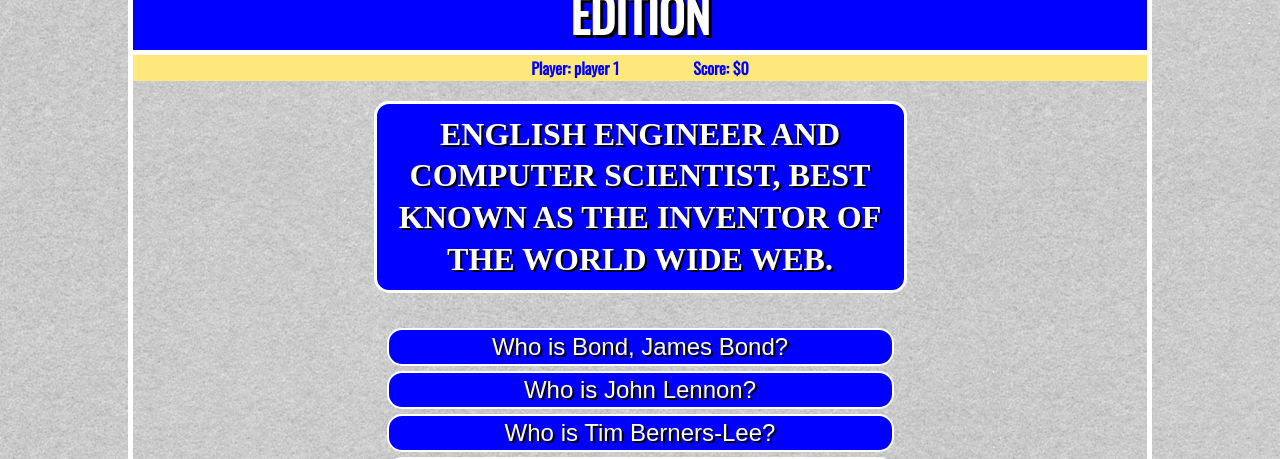
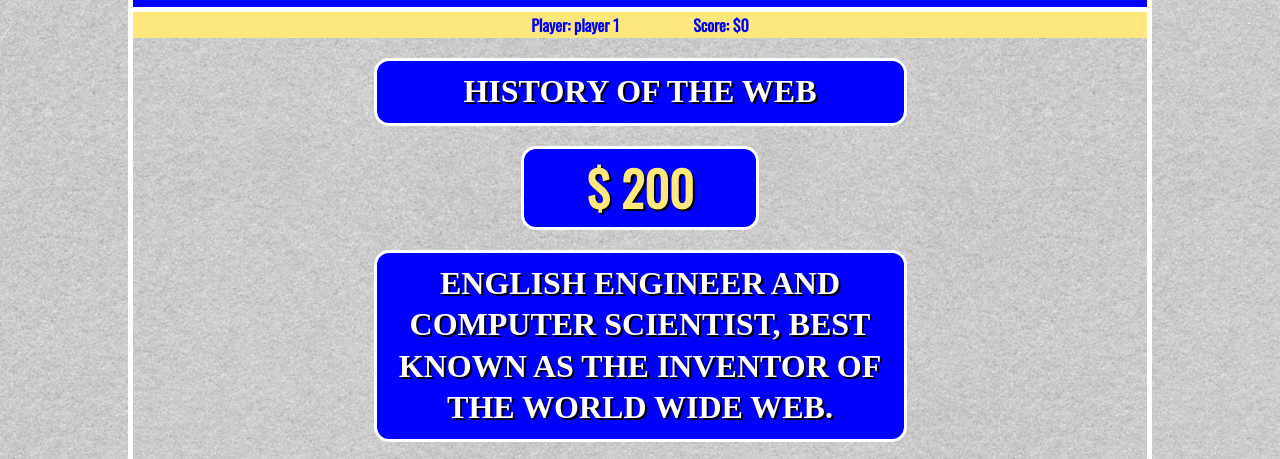
Before and after one commit to jMac029/TriviaGame, a plain HTML site: page index.html in a window 1280 px wide. Shown: the part 334-793 px from the top of the page. Drawn offline with nearby package versions, Linux system fonts and the light colour scheme; a web font is replaced by a local one.

Commit message:
more styling and laying out of additional elements

```diff
--- a/assets/css/style.css
+++ b/assets/css/style.css
@@ -63,7 +63,7 @@
 
 #header-logo {
 	margin-top: 25px;
-	width: 65%;
+	width: 50%;
 	padding: 0 auto;
 	-webkit-filter: drop-shadow(5px 5px 5px #000);
   	filter: drop-shadow(5px 5px 5px #000);
@@ -92,6 +92,36 @@
   width: 100%;
   margin: auto;
   text-align: center;
+}
+
+#category {
+	background: blue;
+	border: solid 3px white;
+	border-radius: 15px;
+	width: 50%;
+	padding: 10px;
+	font-size: 2em;
+	font-family: serif;
+	text-shadow: 2px 2px #000;
+	text-transform: uppercase;
+	font-weight: bold;
+	line-height: 1.3em;
+	margin: 20px auto;
+
+}
+
+#question-value {
+	color: #FEE77B;
+	font-size: 3em;
+	background: blue;
+	border: solid 3px white;
+	border-radius: 15px;
+	padding: 15px;
+	width: 20%;
+	margin: 20px auto;
+	font-family: 'Oswald', sans-serif;
+	font-weight: bolder;
+	text-shadow: 2px 2px #000;
 }
 
 #question {
@@ -135,10 +165,6 @@
 
 }
 
-#values {
-	font-family: 'Bowlby One SC', cursive;
-}
-
 .clear {
   clear: both;
 }
--- a/assets/javascript/model.js
+++ b/assets/javascript/model.js
@@ -20,6 +20,7 @@
 				   "Who is Harrison Toad Mary Louie?"
 				   ],
 		correct: "What is Hypertext Markup Language?",
+		category: "HTML",
 		value: 100
 	},
 	{
@@ -31,6 +32,7 @@
 					"Who is Charles Philip Arthur George?"
 					],
 		correct: "Who is Tim Berners-Lee?",
+		category: "History of the Web",
 		value: 200
 	},
 	{
@@ -42,6 +44,7 @@
 					"What is 2014?"
 					],
 		correct: "What is 2014",
+		category: "HTML",
 		value: 300
 	},
 
--- a/assets/javascript/view.js
+++ b/assets/javascript/view.js
@@ -38,13 +38,15 @@
 		question = choosenQuestion.question;
 		responses = choosenQuestion.responses;
 		value = choosenQuestion.value;
+		category = choosenQuestion.category;
 		correct = choosenQuestion.correct;
 		// for (var i = 0; i < questionsArray.length; i++) {
 		// 	question = questionsArray[i].question;
 		// 	value = questionsArray[i].value;
 		// 	correct = questionsArray[i].correct;
+			$('#category').text(category);
 			$('#question').text(question);
-			$('#question-value').text(value);
+			$('#question-value').text("$ "+value);
 		for (var j = 0; j < responses.length; j++) {
 			responseButtons = document.getElementById('response-buttons');
 			responsesChoices = document.createElement('ul');
--- a/index.html
+++ b/index.html
@@ -35,11 +35,14 @@
 
 			<div class="game-area">
 
+				<div id="category"></div>
+
+				<div id="question-value"></div>
+
 				<div id="question"></div>
 
 				<div id="response-buttons"></div>
 
-				<div id="question-value"></div>
 
 			</div>
 
```
